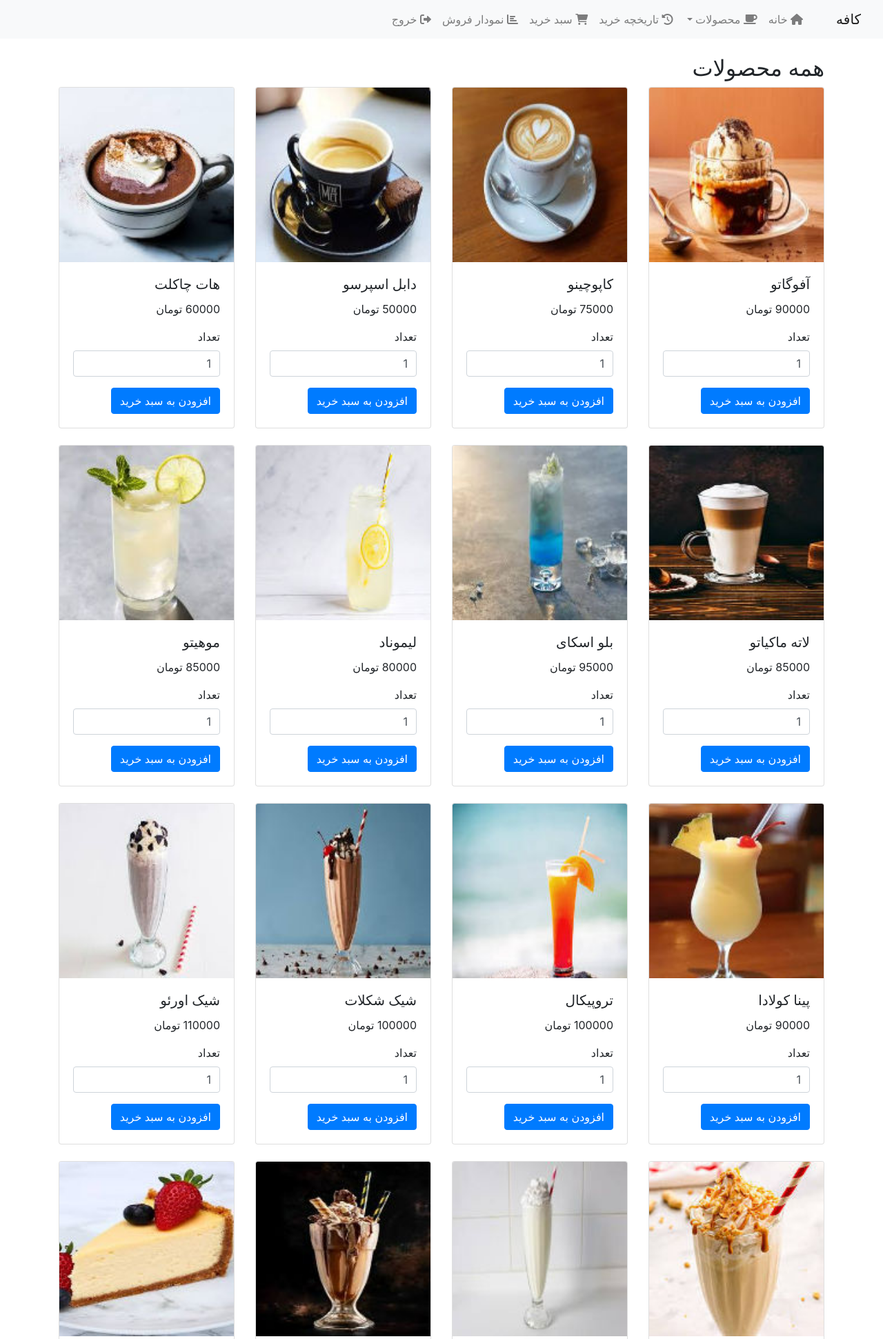
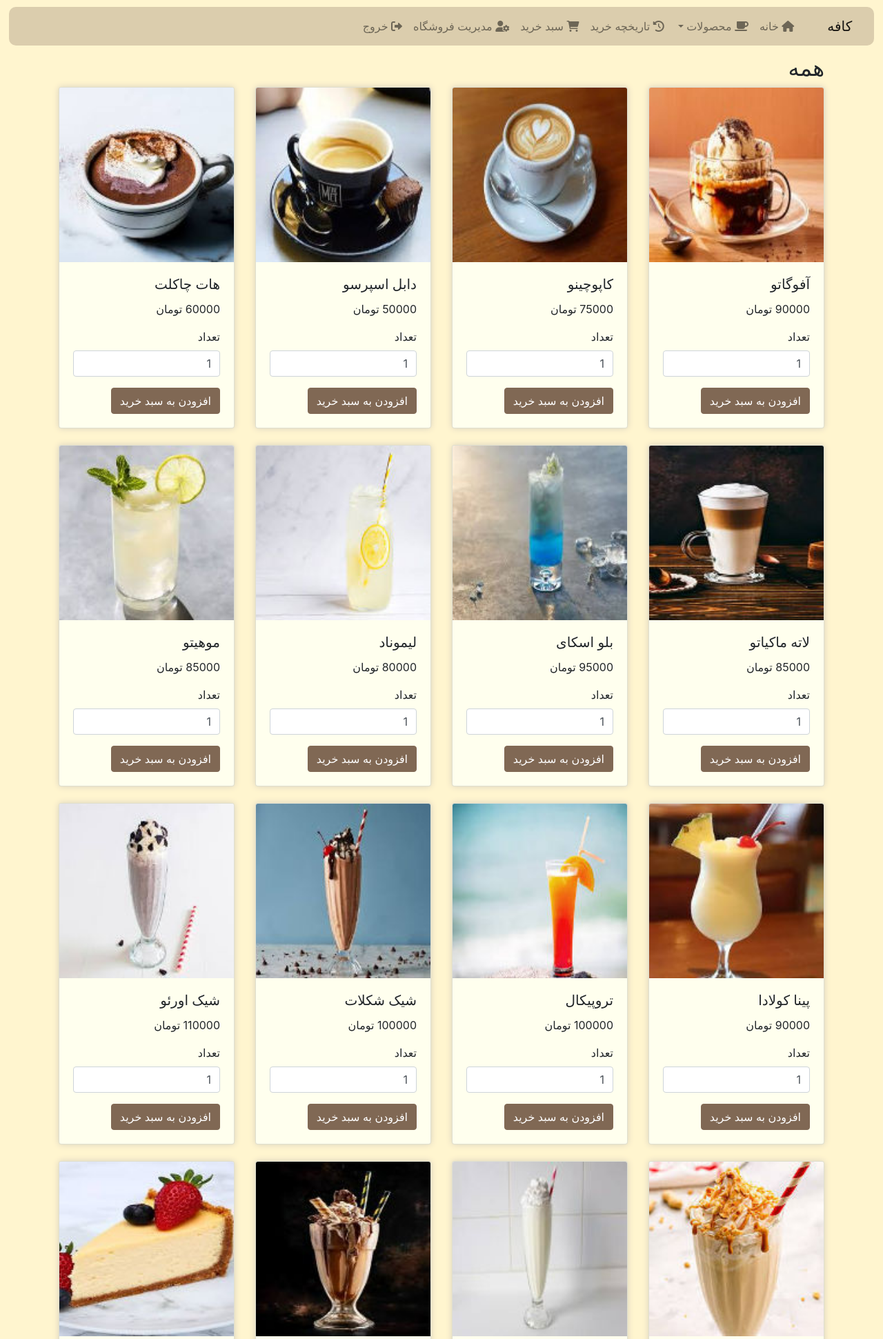
Before and after one commit to fa-rahmanii/CafeHabibiYaNourElAin, a Django app: page /products/ in a window 1280 px wide. Shown: the top 1941 px of the page at 69% size. Run offline with Django 4.2, Linux system fonts and the light colour scheme; a user stored in the database is signed in; data comes from the database, SQL or seed files in the repository; some libraries are stand-ins or nearby versions.

Commit message:
Add files via upload

```diff
--- a/coffee/shop/templates/shop/base.html
+++ b/coffee/shop/templates/shop/base.html
@@ -10,14 +10,14 @@
 
 </head>
 
-<body>
-    <nav class="navbar navbar-expand-lg navbar-light bg-light">
+<body style="background-color: #FFF5CF;">
+    <nav class="navbar navbar-light navbar-expand-lg" style="background-color: #DBCDAD; border-radius: 10px; width: 98%; margin: auto; top: 10px; ">
         <a class="navbar-brand" href="{% url 'home' %}">کافه</a>
         <button class="navbar-toggler" type="button" data-toggle="collapse" data-target="#navbarNav" aria-controls="navbarNav" aria-expanded="false" aria-label="Toggle navigation">
             <span class="navbar-toggler-icon"></span>
         </button>
         <div class="collapse navbar-collapse" id="navbarNav">
-            <ul class="navbar-nav">
+            <ul class="navbar-nav" style="color: black">
                 <li class="nav-item">
                     <a class="nav-link" href="{% url 'home' %}"><i class="fas fa-home"></i> خانه</a>
                 </li>
@@ -36,7 +36,7 @@
                 </li>
                 {% if user.is_authenticated %} {% if user.is_staff %}
                 <li class="nav-item">
-                    <a class="nav-link" href="{% url 'sales_chart' %}"><i class="fas fa-chart-bar"></i> نمودار فروش</a>
+                    <a class="nav-link" href="/admin/"><i class="fas fa-user-cog"></i> مدیریت فروشگاه</a>
                 </li>
                 {% endif %}
                 <li class="nav-item">
@@ -80,7 +80,7 @@
                                     const vertical = this.dataset.vertical;
 
                                     if (title) {
-                                        title.innerText = `${vertical} محصولات`;
+                                        title.innerText = `${vertical}`;
                                     }
 
                                     if (productsContainer) {
--- a/coffee/shop/templates/shop/products.html
+++ b/coffee/shop/templates/shop/products.html
@@ -1,10 +1,10 @@
 {% extends 'shop/base.html' %} {% block content %}
-<h2 id="vertical-title" style="text-align: right;">{{ selected_vertical }} محصولات</h2>
+<h2 id="vertical-title" style="text-align: right;">{{ selected_vertical }}</h2>
 
 <div class="row" id="products-container" style="text-align: right;">
     {% for product in products %}
     <div class="col-md-3 product {{ product.category.name|slugify }}" id="product-{{ product.id }}">
-        <div class="card mb-4">
+        <div class="card mb-4" style="box-shadow: 0px 0px 10px #d8d0be; background-color: #ffffee;">
             <img class="card-img-top" src="{% if product.image %}{{ product.image.url }}{% else %}https://via.placeholder.com/150{% endif %}" alt="تصویر محصول">
             <div class="card-body">
                 <h5 class="card-title">{{ product.name }}</h5>
@@ -15,7 +15,7 @@
                         <label for="quantity_{{ product.id }}">تعداد</label>
                         <input type="number" id="quantity_{{ product.id }}" name="quantity" class="form-control" value="1" min="1">
                     </div>
-                    <button type="submit" class="btn btn-primary">افزودن به سبد خرید</button>
+                    <button type="submit" class="btn btn-primary" style="background-color: #806854; border-color: #806854; color: white;">افزودن به سبد خرید</button>
                 </form>
             </div>
         </div>
```
